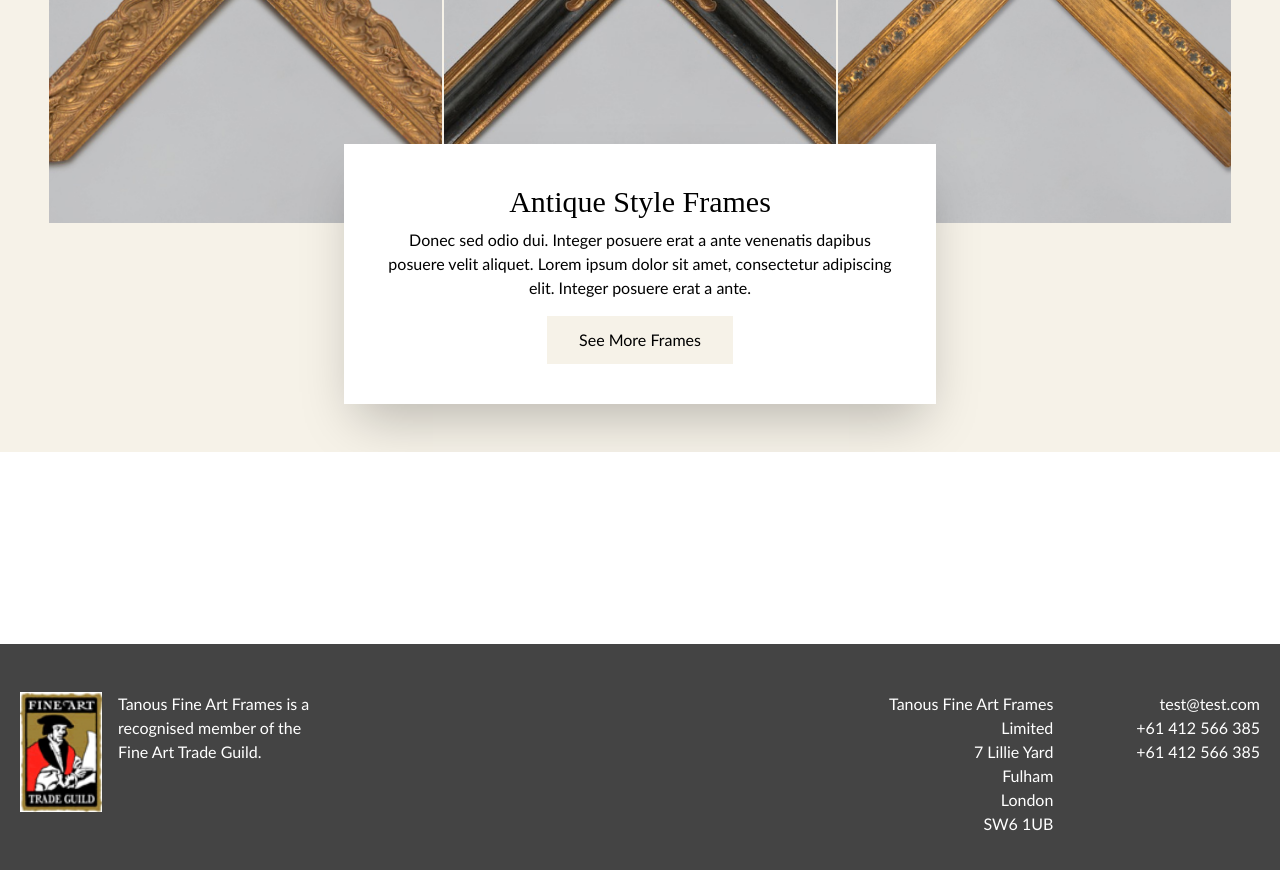
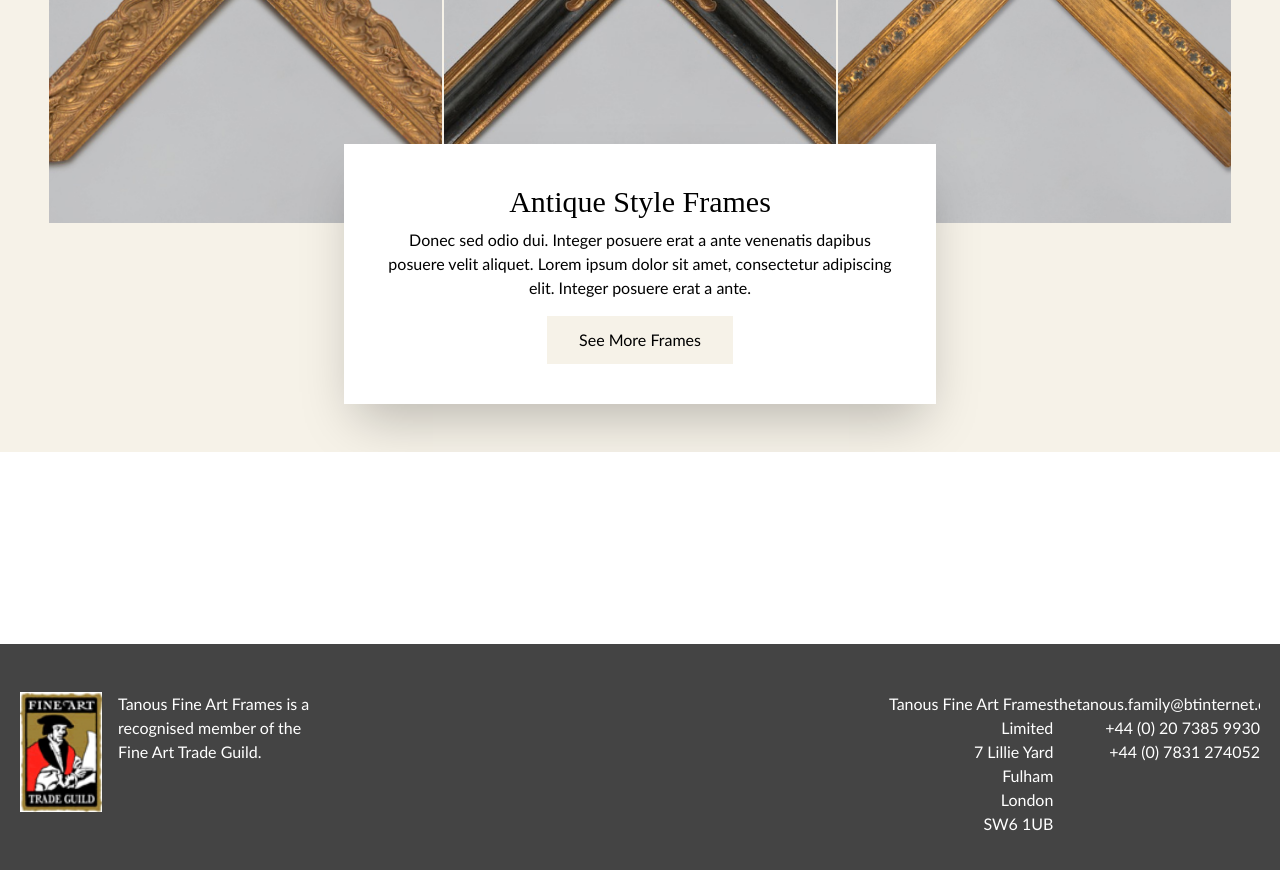
Before and after one commit to patwadden/tanousframes, a Jekyll site: the page built from index.html, in a window 1280 px wide and 900 px high, scrolled down 2666 px. Shown: the top 870 px of the window. Built offline with Jekyll 4.4.1, drawn with Linux system fonts in a browser that asks for light colours.

Commit message:
Updated '_data/contact.yml' via CloudCannon

```diff
--- a/_data/contact.yml
+++ b/_data/contact.yml
@@ -1,10 +1,3 @@
-email: test@test.com
-phone_markdown: |
-  +61 412 566 385
-  +61 412 566 385
-address_markdown: |
-  Tanous Fine Art Frames Limited
-  7 Lillie Yard
-  Fulham
-  London
-  SW6 1UB
+email: thetanous.family@btinternet.com
+phone_markdown: \+44 (0) 20 7385 9930<br>\+44 (0) 7831 274052
+address_markdown: Tanous Fine Art Frames Limited<br>7 Lillie Yard<br>Fulham<br>London<br>SW6 1UB
```
